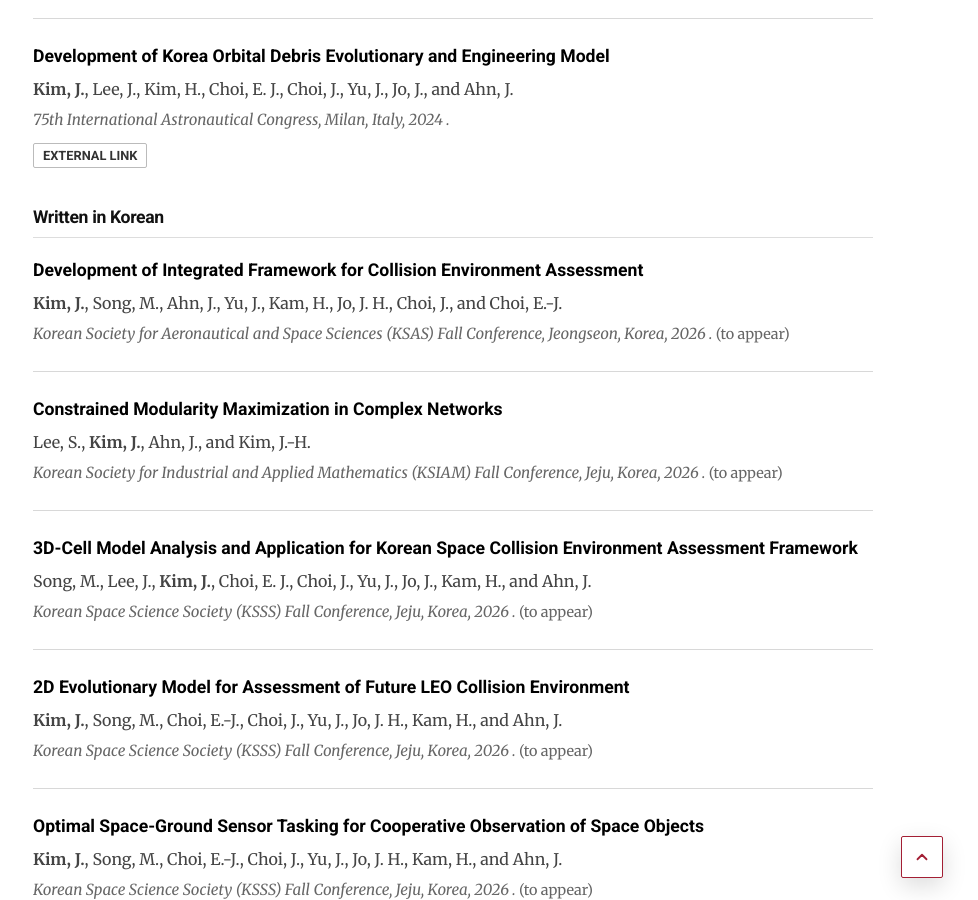
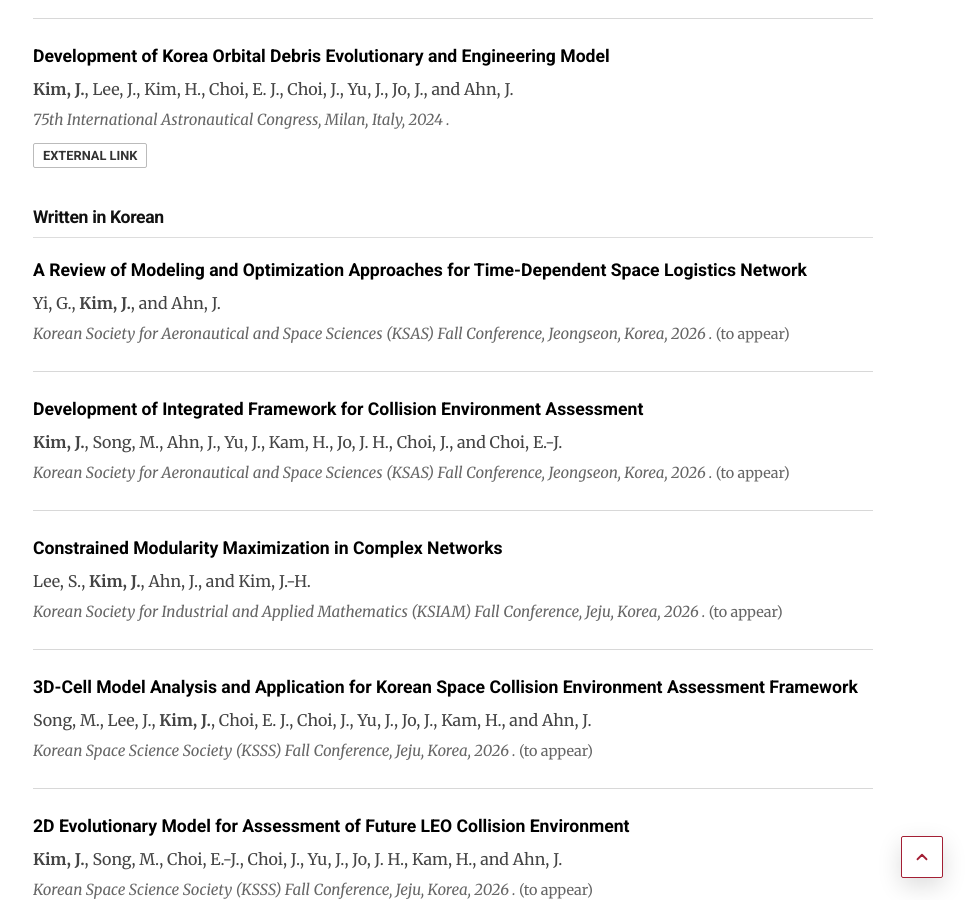
Before and after one commit to jaewoo-space/jaewoo-space.github.io, a Jekyll site: the page built from publications.md, in a window 1280 px wide and 900 px high, scrolled down 4549 px. Shown: the whole window, without its empty margins (187-1165 px from the left). Built offline with Jekyll 4.4.1, drawn with Linux system fonts in a browser that asks for light colours; some of the changed text lies outside the part shown.

Commit message:
Update published article DOI and add KSAS conference paper

```diff
--- a/_data/publications.yml
+++ b/_data/publications.yml
@@ -10,9 +10,10 @@
 
 - title: "Korean Space Collision Environment Assessment Framework Based on 3D-Cell Model"
   authors: "<b>Kim, J.</b>, Song, M., Lee, J., Yu, J., Choi, E. J., Kam, H., Jo, J., and <u>Ahn, J.</u>"
-  venue: "accepted by International Journal of Aeronautical and Space Sciences"
+  venue: "International Journal of Aeronautical and Space Sciences"
+  year: 2026
   type: "journal"
-  link: "https://doi.org/10.48550/arXiv.2608.22877"
+  link: "https://doi.org/10.1007/s42405-026-01303-7"
   summary: "Space situational awareness (SSA) capabilities are becoming increasingly critical as access to space expands and space activities intensify. SSA supports operations, planning, and strategic and political decision-making worldwide. This paper introduces the baseline model and implementation details of the developed software. It also presents the results and implications of numerical studies focused on low Earth orbit. These studies analyze the effects of key input parameters and investigate the evolution of the space collision environment, providing insights for parameter selection and demonstrating the applicability of the developed software."
   detail_image: "/assets/img/overview-kim-2026-korean.png"
 
@@ -188,6 +189,13 @@
 # ==========================================
 # Conference Proceedings Written in Korean
 # ==========================================
+- title: "A Review of Modeling and Optimization Approaches for Time-Dependent Space Logistics Network"
+  authors: "Yi, G., <b>Kim, J.</b>, and Ahn, J."
+  venue: "Korean Society for Aeronautical and Space Sciences (KSAS) Fall Conference, Jeongseon, Korea"
+  year: 2026
+  type: "conference_korean"
+  note: "to appear"
+
 - title: "Development of Integrated Framework for Collision Environment Assessment"
   authors: "<b>Kim, J.</b>, Song, M., Ahn, J., Yu, J., Kam, H., Jo, J. H., Choi, J., and Choi, E.-J."
   venue: "Korean Society for Aeronautical and Space Sciences (KSAS) Fall Conference, Jeongseon, Korea"
```
Also changed, not shown: 1 other file.
